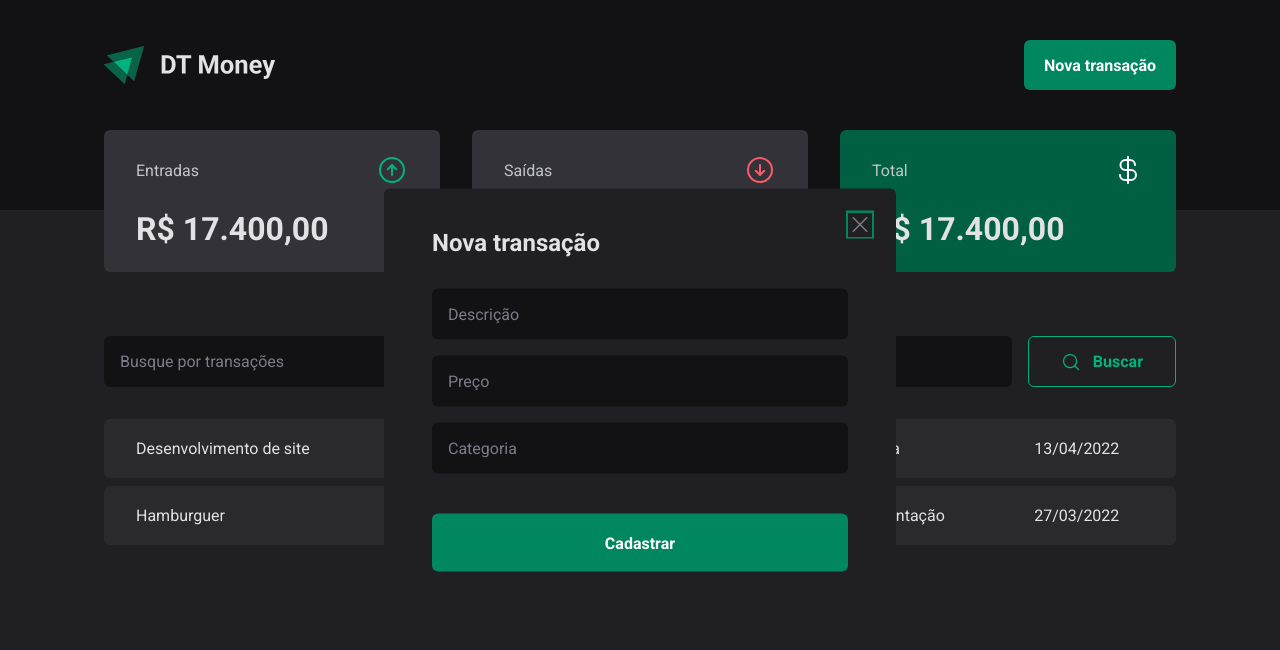
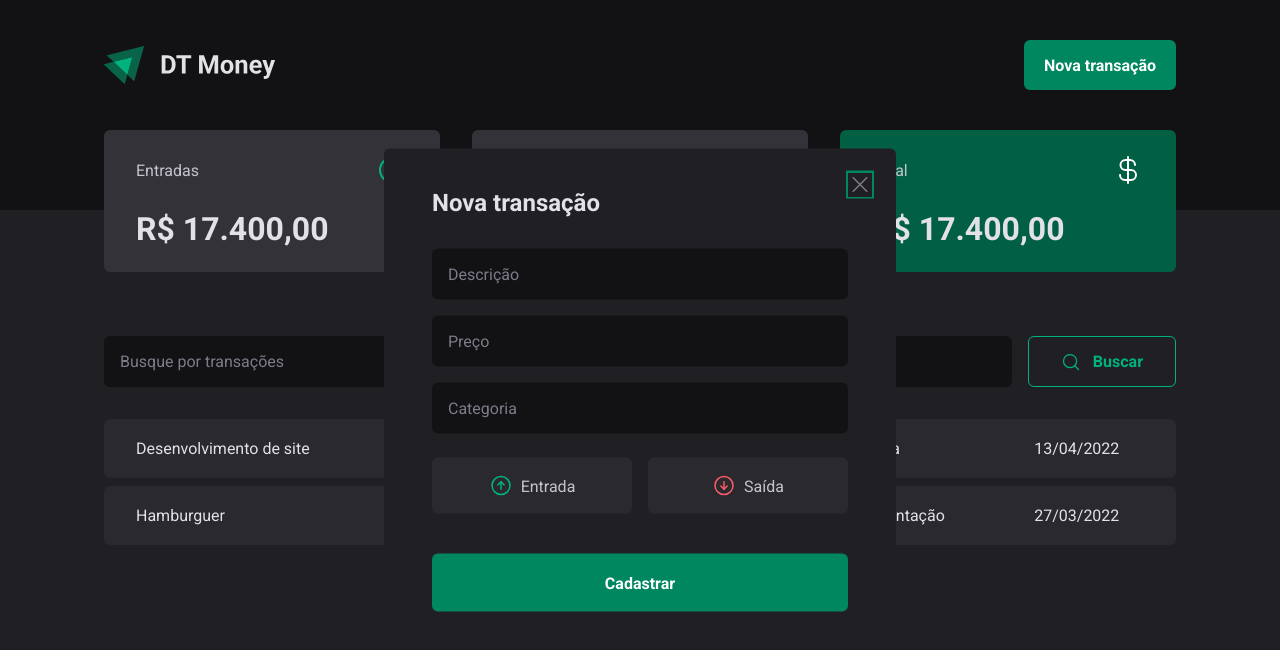
Before and after one commit to felipeslopes2010/dt-money, a React (Vite) app: page / in a window 1280 px wide. Both pictures are taken after a click on the button "Nova transação". Shown: the top 650 px of the page. Built offline with nearby package versions, Linux system fonts and the light colour scheme.

Commit message:
Add: Create TransactionType styled component

```diff
--- a/src/components/NewTransactionModal/index.tsx
+++ b/src/components/NewTransactionModal/index.tsx
@@ -1,7 +1,7 @@
 import * as Dialog from "@radix-ui/react-dialog";
-import { X } from "phosphor-react";
+import { ArrowCircleDown, ArrowCircleUp, X } from "phosphor-react";
 
-import { Overlay, Content, CloseButton } from "./styles";
+import { Overlay, Content, CloseButton, TransactionType, TransactionTypeButton } from "./styles";
 
 export function NewTransactionModal() {
     return (
@@ -20,6 +20,18 @@
                     <input type="number" placeholder="Preço" required />
                     <input type="text" placeholder="Categoria" required />
 
+                    <TransactionType>
+                        <TransactionTypeButton variant="income">
+                            <ArrowCircleUp size={24} />
+                            Entrada
+                        </TransactionTypeButton>
+
+                        <TransactionTypeButton variant="outcome">
+                            <ArrowCircleDown size={24} />
+                            Saída
+                        </TransactionTypeButton>
+                    </TransactionType>
+
                     <button type="submit">
                         Cadastrar
                     </button>
--- a/src/components/NewTransactionModal/styles.ts
+++ b/src/components/NewTransactionModal/styles.ts
@@ -68,6 +68,40 @@
     }
 `;
 
+export const TransactionType = styled.div`
+    display: grid;
+    grid-template-columns: repeat(2, 1fr);
+    gap: 1rem;
+
+    margin-top: 0.5rem;
+`;
+
+interface TransactionTypeButtonProps {
+    variant: "income" | "outcome";
+}
+
+export const TransactionTypeButton = styled.button<TransactionTypeButtonProps>`
+    display: flex;
+    align-items: center;
+    justify-content: center;
+    gap: 0.5rem;
+
+    padding: 1rem 1.5rem;
+
+    border-radius: 6px;
+
+    border: 0;
+    background-color: ${props => props.theme["gray-700"]};
+    color: ${props => props.theme["gray-300"]};
+
+    cursor: pointer;
+
+    svg {
+        color: ${props => props.variant === "income" ? props.theme["green-300"] : props.theme["red-300"]};
+    }
+`;
+
+
 export const CloseButton = styled(Dialog.Close)`
     position: absolute;
     top: 1.5rem;
```
Lines whose indentation alone changed are shown as unchanged.
